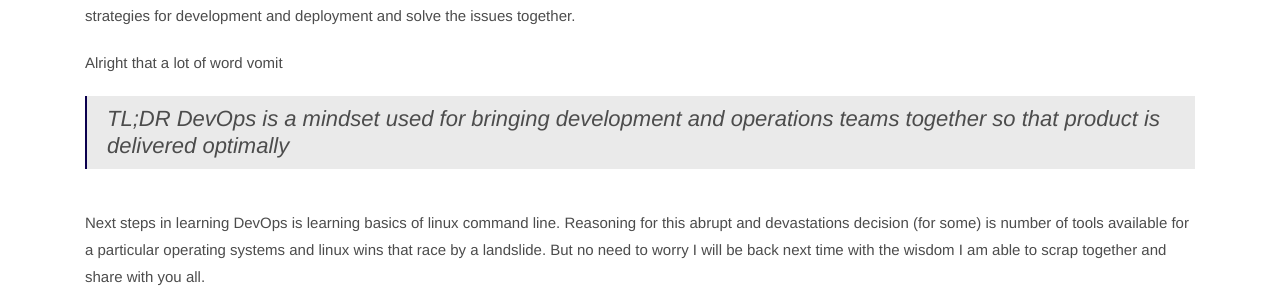
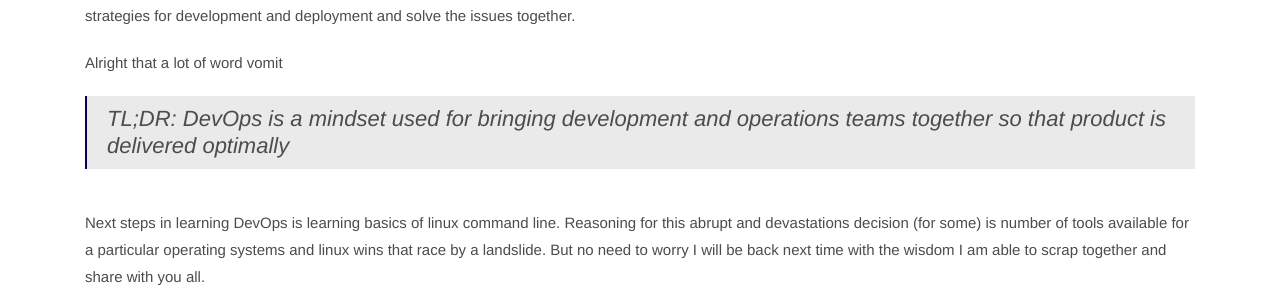
Before and after one commit to 785pavan/785pavan.github.io, a Jekyll site: the page built from _posts/2022-04-11-DevOps-Intro.markdown, in a window 1280 px wide and 900 px high, scrolled down 2402 px. Shown: the part 154-454 px from the top of the window. Built offline with Jekyll 4.4.1, drawn with Linux system fonts in a browser that asks for light colours; some of the changed text lies outside the part shown.

```diff
--- a/_posts/2022-04-11-DevOps-Intro.markdown
+++ b/_posts/2022-04-11-DevOps-Intro.markdown
@@ -9,7 +9,7 @@ tags:   DevOps
 
 **This is my progress of learning and documenting DevOps from scratch.**
 
-If you have read my [about page](https://kandapagari.github.io/about) you know that I have a decent proficiency with python and machine learning methods. One thing you would need to know about me is that I love to learn new thing, be it for the fun of it or because I think it might help me get into a better place in my professional life. This is one of those learning journeys I am taking and I am willing to share it with the reader. I always believed from an young age that `best way to learn is by teaching what you learnt`. Goal(/Destination) for this journey to learn DevOps(what/how to) in 90 days.
+If you have read my [about page](https://kandapagari.github.io/about) you know that I have a decent proficiency with python and machine learning methods. One thing you would need to know about me is that I love to learn new thing, be it for the fun of it or because I think it might help me get into a better place in my professional life. This is one of those learning journeys I am taking and I am willing to share it with the reader. I always believed from an young age that `"best way to learn is by teaching what you learnt"`. Goal(/Destination) for this journey to learn DevOps(what/how to) in 90 days.
 
 The main inspiration for this process is a GitHub repository I found while browsing(yes, I was browsing github 😅) called [90DaysOfDevOps](https://github.com/MichaelCade/90DaysOfDevOps). These are my thoughts and notes from this content if needed please go to the original source by [Michael Cade](https://github.com/MichaelCade).
 
@@ -39,7 +39,7 @@ The DevTeam handle writing code, designing new features, testing the features et
 These two teams need to work perfectly in sync with each other for the successful deployment of a product, which is easier said than done. In order to avoid a lag between the team and to deliver the product, a mind set is followed called DevOps. In this philosophy, the two teams are in the sat together where they discuss the strategies for development and deployment and solve the issues together.
 
 Alright that a lot of word vomit
-> TL;DR DevOps is a mindset used for bringing development and operations teams together so that product is delivered optimally
+> TL;DR: DevOps is a mindset used for bringing development and operations teams together so that product is delivered optimally
 
 Next steps in learning DevOps is learning basics of linux command line. Reasoning for this abrupt and devastations decision (for some) is number of tools available for a particular operating systems and linux wins that race by a landslide. But no need to worry I will be back next time with the wisdom I am able to scrap together and share with you all.
 
```
